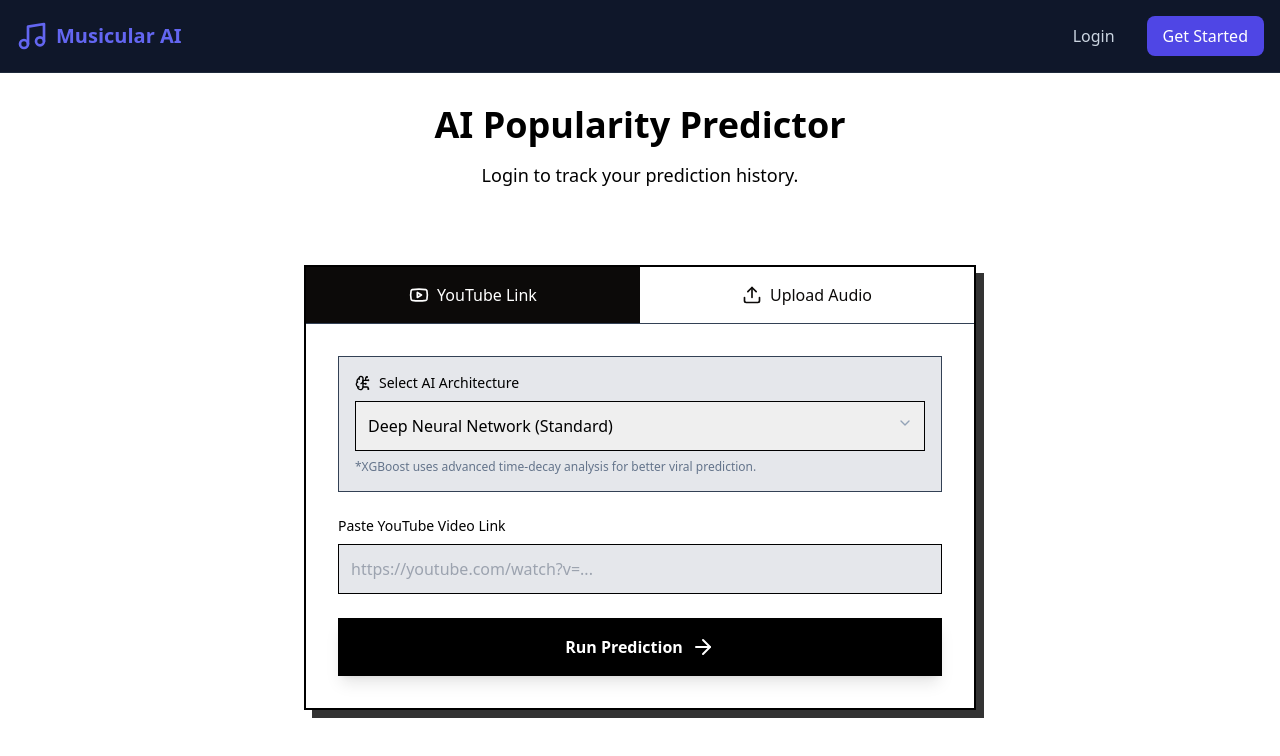
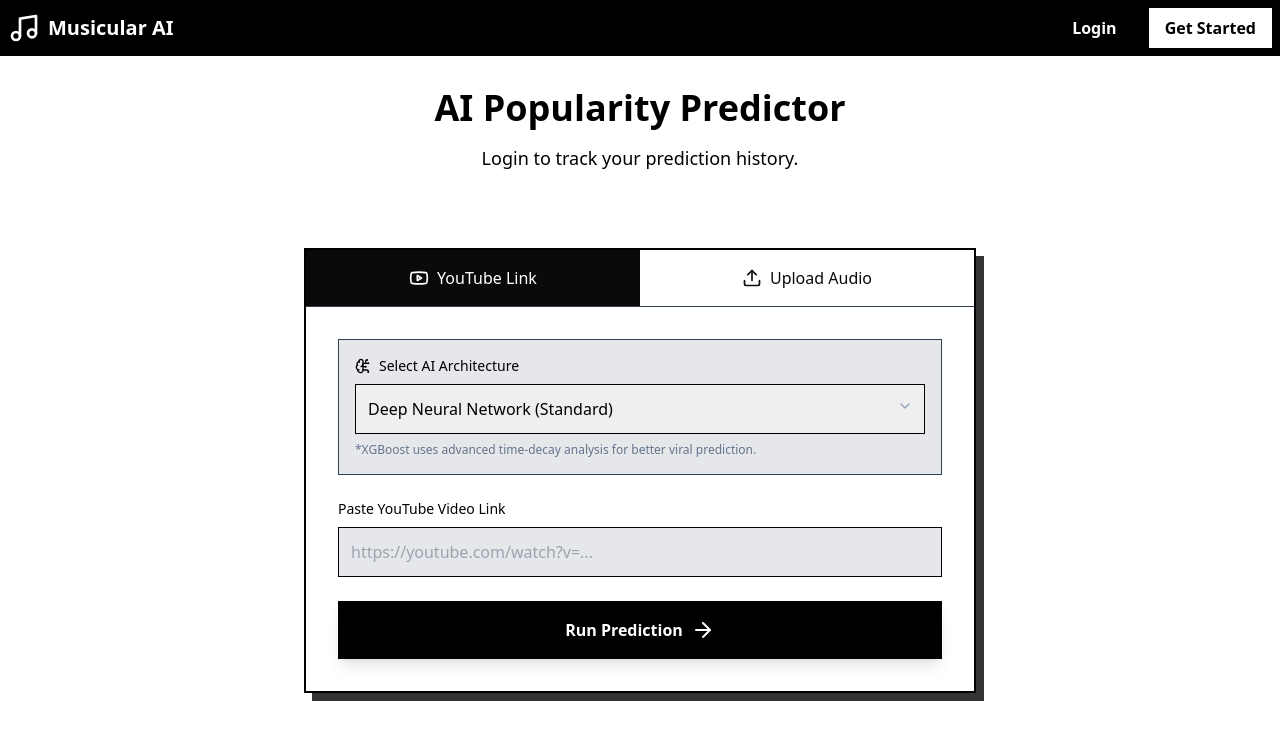
Before and after one commit to sidugamage/MusicularAI, a React app in the folder frontend/: page / in a window 1280 px wide. Shown: the top 756 px of the page. Built offline with nearby package versions, Linux system fonts and the light colour scheme; the HTML template or start-up script is replaced by a standard one.

Commit message:
Added the UI changes of navigation bar

```diff
--- a/frontend/src/components/Navbar.jsx
+++ b/frontend/src/components/Navbar.jsx
@@ -12,9 +12,9 @@
   };
 
   return (
-    <nav className="bg-slate-900 border-b border-slate-800 p-4 sticky top-0 z-50">
+    <nav className="bg-black p-2 sticky top-0 z-50">
       <div className="container mx-auto flex justify-between items-center">
-        <Link to="/" className="flex items-center gap-2 text-xl font-bold text-indigo-500 hover:text-indigo-400 transition-colors">
+        <Link to="/" className="flex items-center gap-2 text-xl font-bold text-white hover:text-indigo-400 transition-colors">
           <Music className="w-8 h-8" />
           <span>Musicular AI</span>
         </Link>
@@ -39,8 +39,8 @@
             </>
           ) : (
             <div className="flex gap-4">
-              <Link to="/login" className="text-slate-300 hover:text-white px-4 py-2">Login</Link>
-              <Link to="/register" className="bg-indigo-600 hover:bg-indigo-700 text-white px-4 py-2 rounded-lg transition-colors">
+              <Link to="/login" className="text-white font-bold hover:text-black hover:bg-gray-300 px-4 py-2">Login</Link>
+              <Link to="/register" className="bg-white hover:bg-gray-600 hover:text-white font-bold px-4 py-2 transition-colors">
                 Get Started
               </Link>
             </div>
```
